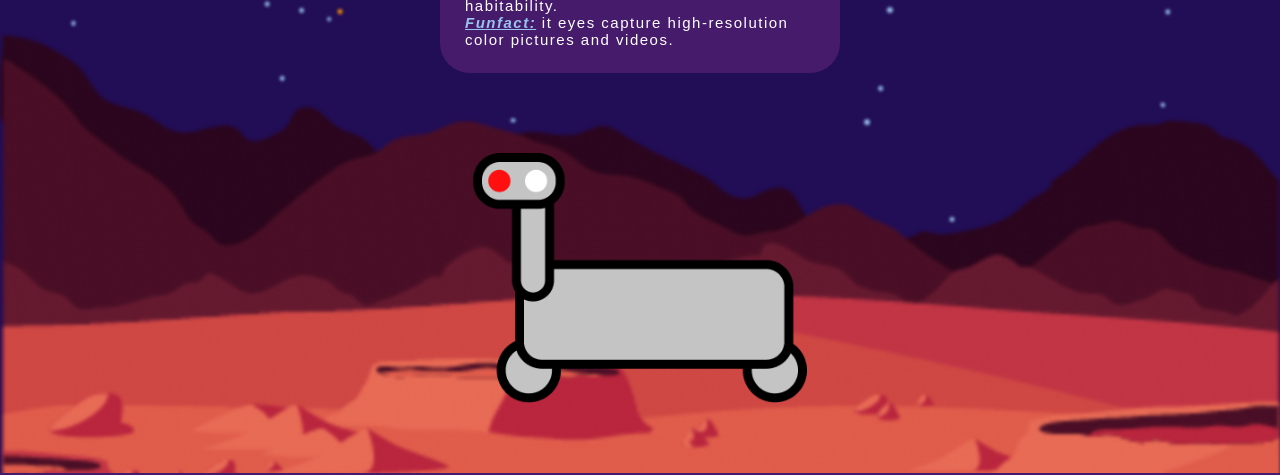
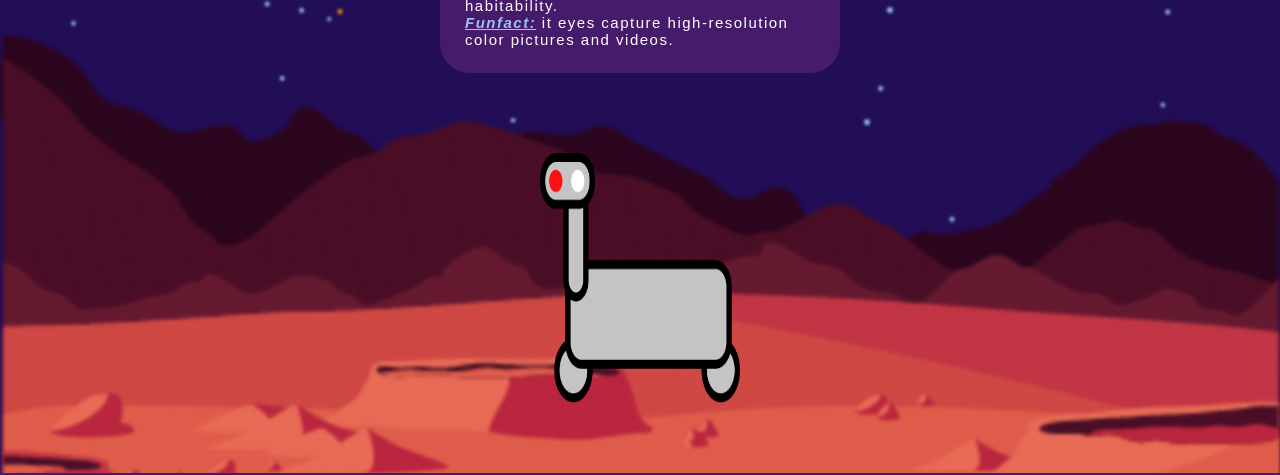
Before and after one commit to leabuende/life-on-mars, a plain HTML site: page about.html in a window 1280 px wide. Shown: the part 347-822 px from the top of the page. Drawn offline with nearby package versions, Linux system fonts and the light colour scheme.

Commit message:
adding images

```diff
--- a/about.html
+++ b/about.html
@@ -54,6 +54,10 @@
           display: none;
         }
       }
+      img{
+          max-width:200px;
+          height:auto;
+      }
     </style>
   </head>
   <html>
@@ -99,8 +103,8 @@
               </p>
             </div>
           </div>
-          <div class="c-image">
-            <img src="assets/curiosityRover.png" alt="curiosity Rover" />
+          <div class="c-image" id="image">
+          <!-- <img src="assets/curiosityRover.png" alt="curiosity Rover" />-->
           </div>
         </div>
       </main>
@@ -148,6 +152,7 @@
             goals: "weather, geology, water, planetary habitability.",
             funFact:
               "it eyes capture high-resolution color pictures and videos. ",
+            src: 'assets/curiosityRover.png'
           },
           {
             name: "Opportunity",
@@ -156,6 +161,7 @@
             goals: "weather, geology, water, planetary habitability.",
             funFact:
               "it eyes capture high-resolution color pictures and videos. ",
+            src: 'assets/opportunity.png'
           },
           {
             name: "Spirit",
@@ -164,6 +170,7 @@
             goals: "weather, geology, water, planetary habitability.",
             funFact:
               "it eyes capture high-resolution color pictures and videos. ",
+              src: 'assets/spirit.png'
           },
           {
             name: "Marg",
@@ -172,6 +179,7 @@
             goals: "Co-President of Mars",
             funFact:
               "Making her cry is illegal, and one risks the death penalty for that",
+              src: 'assets/marg.png'
           },
           {
             name: "Léa",
@@ -179,6 +187,7 @@
             landingDate: "14/06/2020",
             goals: "Co-President of Mars",
             funFact: "Invetor of the first ever Mars proof strawberry cheesecake",
+            src:'assets/lea.png'
           },
         ];
         var choice = 0;
@@ -191,6 +200,7 @@
             " " + info[choice].landingDate;
           document.getElementById("goal").innerHTML = " " + info[choice].goals;
           document.getElementById("fun").innerHTML = " " + info[choice].funFact;
+          document.getElementById("image").innerHTML = "<img src='"+ info[choice].src+"'/>"
         }
         document.getElementById("next").addEventListener("click", function () {
           if (choice + 1 <= info.length) {
```
Also changed, not shown: assets/lea.png (added), assets/marg.png (added), assets/opportunity.png (added), assets/spirit.png (added).
